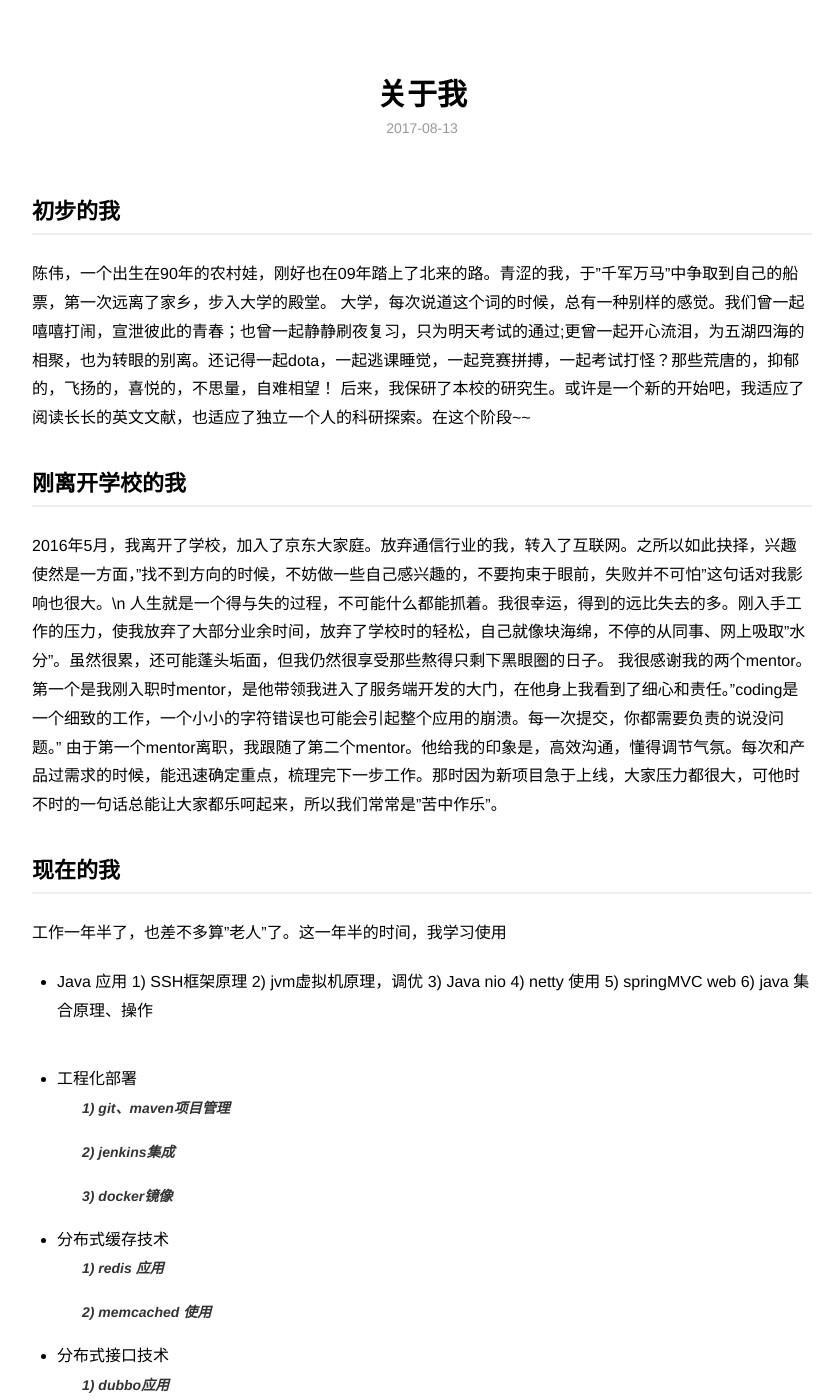
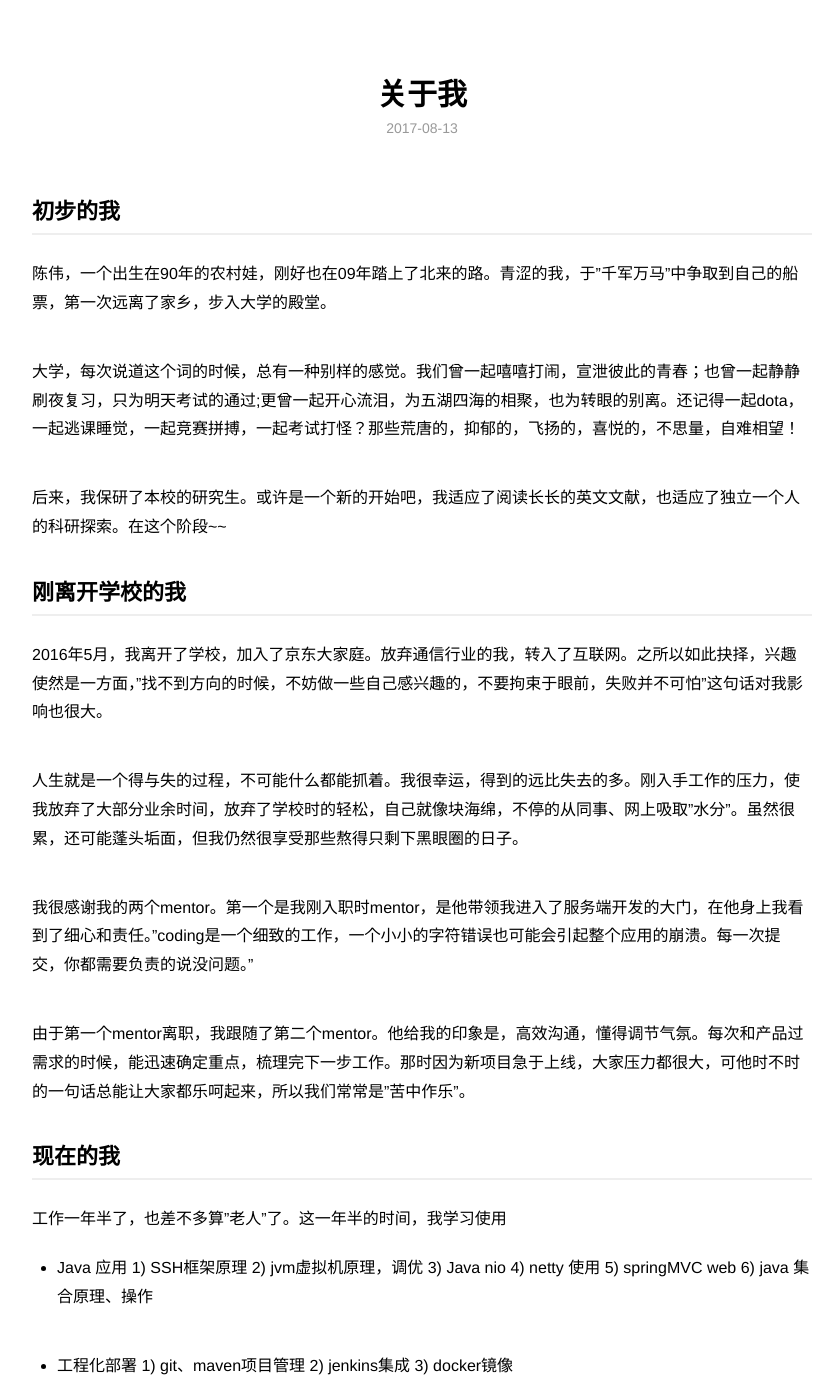
Before and after one commit to chenweiw09/chenweiw09.github.io, a Jekyll site: the page built from _posts/2017-08-13-about-me.md, in a window 1280 px wide and 1400 px high. Shown: the whole window, without its empty margins (218-1058 px from the left). Built offline with Jekyll 4.4.1, drawn with Linux system fonts in a browser that asks for light colours; some of the changed text lies outside the part shown.

Commit message:
Update 2017-08-13-about-me.md

```diff
--- a/_posts/2017-08-13-about-me.md
+++ b/_posts/2017-08-13-about-me.md
@@ -8,15 +8,20 @@ category: blog
 ## 初步的我
 
 陈伟，一个出生在90年的农村娃，刚好也在09年踏上了北来的路。青涩的我，于"千军万马"中争取到自己的船票，第一次远离了家乡，步入大学的殿堂。
+
 大学，每次说道这个词的时候，总有一种别样的感觉。我们曾一起嘻嘻打闹，宣泄彼此的青春；也曾一起静静刷夜复习，只为明天考试的通过;更曾一起开心流泪，为五湖四海的相聚，也为转眼的别离。还记得一起dota，一起逃课睡觉，一起竞赛拼搏，一起考试打怪？那些荒唐的，抑郁的，飞扬的，喜悦的，不思量，自难相望！
+
 后来，我保研了本校的研究生。或许是一个新的开始吧，我适应了阅读长长的英文文献，也适应了独立一个人的科研探索。在这个阶段~~
 
 
 ## 刚离开学校的我
 
-2016年5月，我离开了学校，加入了京东大家庭。放弃通信行业的我，转入了互联网。之所以如此抉择，兴趣使然是一方面，"找不到方向的时候，不妨做一些自己感兴趣的，不要拘束于眼前，失败并不可怕"这句话对我影响也很大。\n
+2016年5月，我离开了学校，加入了京东大家庭。放弃通信行业的我，转入了互联网。之所以如此抉择，兴趣使然是一方面，"找不到方向的时候，不妨做一些自己感兴趣的，不要拘束于眼前，失败并不可怕"这句话对我影响也很大。
+
 人生就是一个得与失的过程，不可能什么都能抓着。我很幸运，得到的远比失去的多。刚入手工作的压力，使我放弃了大部分业余时间，放弃了学校时的轻松，自己就像块海绵，不停的从同事、网上吸取"水分"。虽然很累，还可能蓬头垢面，但我仍然很享受那些熬得只剩下黑眼圈的日子。
+
 我很感谢我的两个mentor。第一个是我刚入职时mentor，是他带领我进入了服务端开发的大门，在他身上我看到了细心和责任。"coding是一个细致的工作，一个小小的字符错误也可能会引起整个应用的崩溃。每一次提交，你都需要负责的说没问题。"
+
 由于第一个mentor离职，我跟随了第二个mentor。他给我的印象是，高效沟通，懂得调节气氛。每次和产品过需求的时候，能迅速确定重点，梳理完下一步工作。那时因为新项目急于上线，大家压力都很大，可他时不时的一句话总能让大家都乐呵起来，所以我们常常是"苦中作乐"。
 
 ## 现在的我
@@ -31,35 +36,35 @@ category: blog
 	6) java 集合原理、操作
 
 - 工程化部署
-> ##### 1) git、maven项目管理
-> ##### 2) jenkins集成
-> ##### 3) docker镜像
+	1) git、maven项目管理
+	2) jenkins集成
+	3) docker镜像
 
 - 分布式缓存技术
-> ##### 1) redis 应用
-> ##### 2) memcached 使用
+	1) redis 应用
+	2) memcached 使用
 
 - 分布式接口技术
-> ##### 1) dubbo应用
-> ##### 2) restFul
-> ##### 3) zookeeper
+	1) dubbo应用
+	2) restFul
+	3) zookeeper
 
 - 分布式消息服务
-> ##### 1) ActiveMQ
-> ##### 2) Kafka
+	1) ActiveMQ
+	2) Kafka
 
 - 数据库
 > mysql
 
 - 大数据
-> ##### 1) hdfs基本应用
-> ##### 2) hadoop基本应用
-> ##### 3) spark scala开发
-> ##### 4) mongodb使用
+	1) hdfs基本应用
+	2) hadoop基本应用
+	3) spark scala开发
+	4) mongodb使用
 
 - 机器学习
-> ##### 1) 数据预处理，包括特征筛选、缺失值处理等
-> ##### 2) 罗辑回归、决策树、随机森林算法
+	1) 数据预处理，包括特征筛选、缺失值处理等
+	2) 罗辑回归、决策树、随机森林算法
 
 技术学习是一方面，另一方面，我也....
 
```
